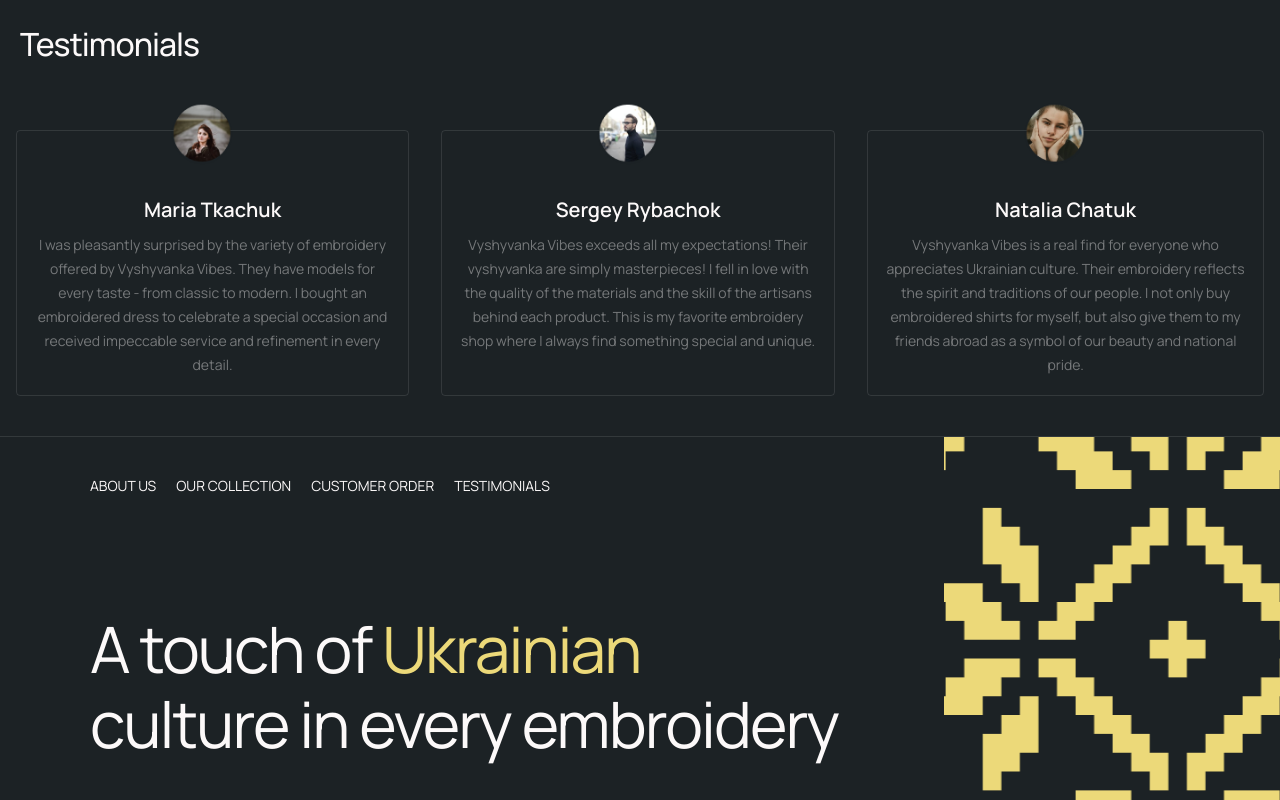
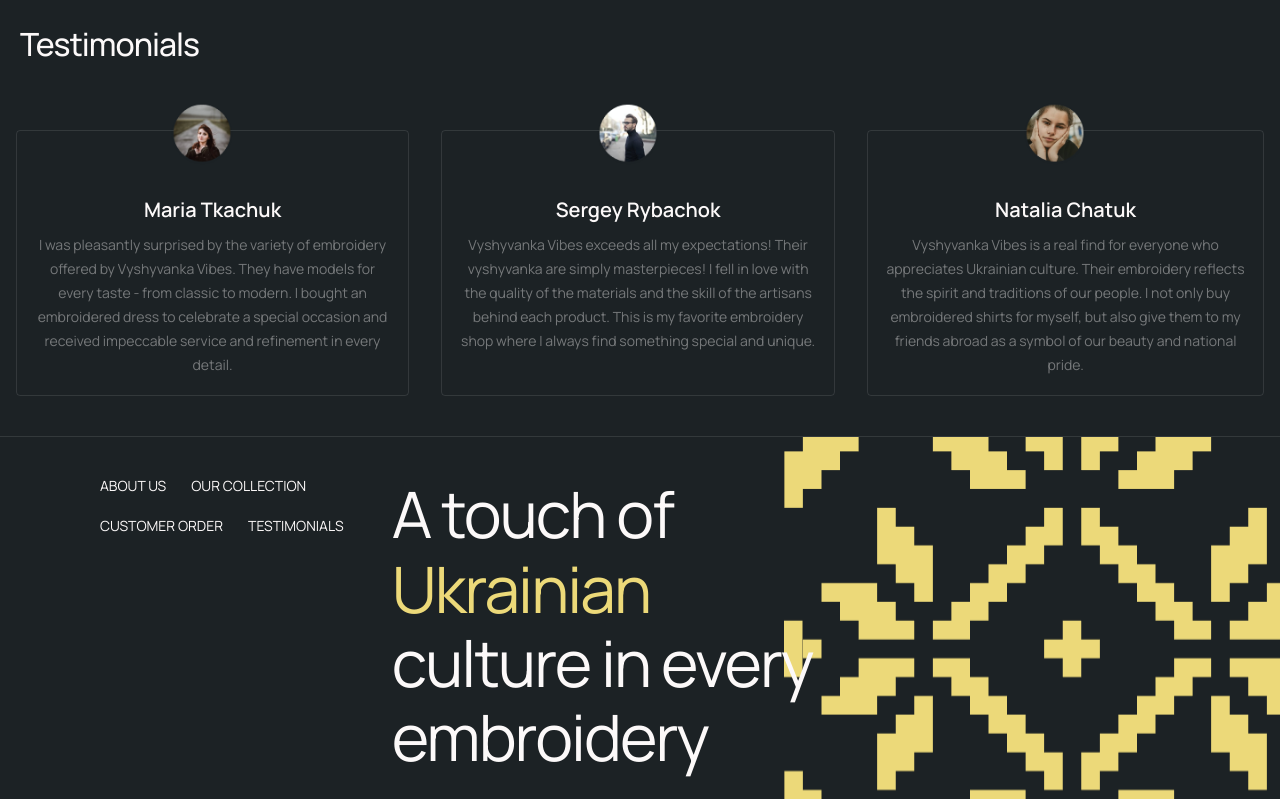
Before and after one commit to nataliatgr/vyshyvanka-vibes-project-10, a website built with Vite: page src/index.html in a window 1280 px wide. Shown: the part 4635-5435 px from the top of the page. Built offline with nearby package versions, Linux system fonts and the light colour scheme; files whose address does not match are found by name.

Commit message:
upgrade-footer
container
bg на footer

```diff
--- a/src/css/layout/footer.css
+++ b/src/css/layout/footer.css
@@ -1,16 +1,23 @@
-.footer-block {
-    display: flex;
-    flex-direction: column;
-    border-top: 1px solid rgba(252, 249, 249, 0.10);
-
-}
-.container-footer {
+.footer-end {
     display: flex;
     width: 100%;
     padding-top: 40px;
     padding-left: 20px;
     padding-right: 20px;
-    padding-bottom: 80px;
+    border-top: 1px solid rgba(252, 249, 249, 0.10);
+    width: 100%;
+    min-height: 620px;
+    background-image: url(/img/images-footer/bg-footer-mobile-min.png);
+    background-position: bottom;
+    background-repeat:no-repeat;
+    background-size:auto;
+    margin-left: auto;
+    margin-right: auto;
+
+}
+
+.container-footer {
+    display: flex;
     flex-direction: column;
     gap: 40px;
     text-align: left;
@@ -82,37 +89,34 @@
 
 }
 
-.footer-end {
-    padding: 0px;
-    align-items: end;
-    flex-shrink: 0;
-    display: flex;
-    width: 100%;
-    height: 190px;
-    background-image: url(/img/images-footer/bg-footer-mobile-min.png);
-    background-repeat: repeat-x;
-    background-position: center;
-    background-size:auto;
+
+
+/*========MOBILE === 375PX====== */
+@media screen and (min-width: 375px) and (max-width: 767px) {
+    .footer-end {
+    width:375px ;
+    min-height: 649px;
 
 }
 
-/*========MOBILE === 375PX====== */
-@media screen and (min-width: 375px) and (max-width: 767px) {
+.container-footer {
+    display: flex;
+    flex-direction: column;
+    gap: 40px;
+    text-align: left;
+    justify-content: stretch;
+}
 
-    .container-footer {
-        width: 335px;
-        justify-content: center;
-        margin-left: auto;
-        margin-right: auto;
-    }
-    .footer-nav {
+
+.footer-nav {
     display: flex;
     flex-direction: column;
     height: 61px;
     min-width: 260px;
 
 }
-    .footer-list {
+
+ .footer-list {
     column-gap: 40px;
     row-gap: 25px;
 }
@@ -124,34 +128,38 @@
         width: 335px;
 
     }
+}
 
-}
+
 
 /*========MOBILE === 375PX====== */
 /*========TABLET ======== */
 @media screen and (min-width: 768px) {
+.footer-end {
+    display: flex;
+    width: 100%;
+    min-height: 370px;
+    padding-top: 40px;
+    padding-left: 32px;
+    padding-right: 215px;
+    padding-bottom: 40px;
+    background-image: url(/img/images-footer/bg-footer-tablet-min.png);
+    background-position: right;
 
-    .footer-block {
-        width: 768px;
-        min-height: 370px;
-        display: flex;
-        flex-direction: row;
+}
+    .container-footer {
+        width: 521px;
+        min-height: 282px;
+        row-gap: 80px;
+        text-align: left;
         margin-left: auto;
         margin-right: auto;
 
     }
-    .container-footer {
-        padding-top: 40px;
-        padding-left: 32px;
-        padding-right: 41px;
-        padding-bottom: 40px;
-        text-align: left;
-        row-gap: 80px;
-    }
     .footer-nav {
     display: inline-flex;
     flex-wrap: nowrap;
-    column-gap: 25px;
+    row-gap: 25px;
     height: 18px;
 
 
@@ -166,6 +174,7 @@
         display: flex;
         align-items: flex-start;
         justify-content: flex-start;
+        column-gap: 25px;
 
     }
 
@@ -181,37 +190,31 @@
     line-height: 1.19;
 }
 
-.footer-end {
-    width: 174px;
-    padding: 0px;
-    min-height: 401px;
-    background-image: url(/img/images-footer/bg-footer-tablet-min.png);
-    background-repeat: repeat-y;
-    background-position: 34% 0;
-    background-size: cover;
-
-}
 }
 
 /*=======TABLET======= */
 
 /*=======DESKTOP======= */
 @media screen and (min-width: 1280px) {
+    .footer-end {
+    display: flex;
+    min-width:1280px ;
+    min-height: 363px;
+    padding-top: 40px;
+    padding-left: 100px;
+    padding-right: 425px;
+    padding-bottom: 40px;
+    background-image: url(/img/images-footer/bg-footer-desktop-min.png);
+    background-position: right;
+    }
 
-    .footer-block {
-        width: 1280px;
-        min-height: 363px;
-
-    }
 .container-footer {
+        row-gap: 80px;
         width: 754px;
-        margin-top: 40px;
-        margin-left: 90px;
-        margin-right: 100px;
-        margin-bottom: 40px;
-        padding: 0;
         text-align: left;
         row-gap: 117px;
+        margin-left: auto;
+        margin-right: auto;
     }
 
     .footer-title {
@@ -226,14 +229,6 @@
     line-height: 1.16;
 }
 
-.footer-end {
-    width: 336px;
-    min-height: 363px;
-    background-image: url(/img/images-footer/bg-footer-desktop-min.png);
-    background-repeat: repeat-y;
-    background-position: 34% 0;
-    background-size: cover;
-}
 
 }
 
--- a/src/partials/footer.html
+++ b/src/partials/footer.html
@@ -1,16 +1,13 @@
 <footer>
-    <div class="footer-block">
-        <div class="container-footer">
-            <div class="footer-nav">
-                <ul class="footer-list list">
-                    <li class="footer-list-item"><a class="footer-list-link link" href="#aboutus-title">about us</a></li>
-                    <li class="footer-list-item"><a class="footer-list-link link" href="#collection">our collection</a></li>
-                    <li class="footer-list-item"><a class="footer-list-link link" href="#order-section">customer order</a></li>
-                    <li class="footer-list-item"><a class="footer-list-link link" href="#our-testimonials">testimonials</a></li>
-                </ul>
-            </div>
-            <h2 class="footer-title">A touch of <span class="footer-span">Ukrainian</span> culture in every embroidery</h2>
+    <div class="footer-end container"">
+        <div class="footer-nav">
+            <ul class="footer-list list">
+                <li class="footer-list-item"><a class="footer-list-link link" href="#">about us</a></li>
+                <li class="footer-list-item"><a class="footer-list-link link" href="#">our collection</a></li>
+                <li class="footer-list-item"><a class="footer-list-link link" href="#">customer order</a></li>
+                <li class="footer-list-item"><a class="footer-list-link link" href="#">testimonials</a></li>
+            </ul>
         </div>
-        <div class="footer-end"></div>
+        <h2 class="footer-title">A touch of <span class="footer-span">Ukrainian</span> culture in every embroidery</h2>
     </div>
 </footer>
```
